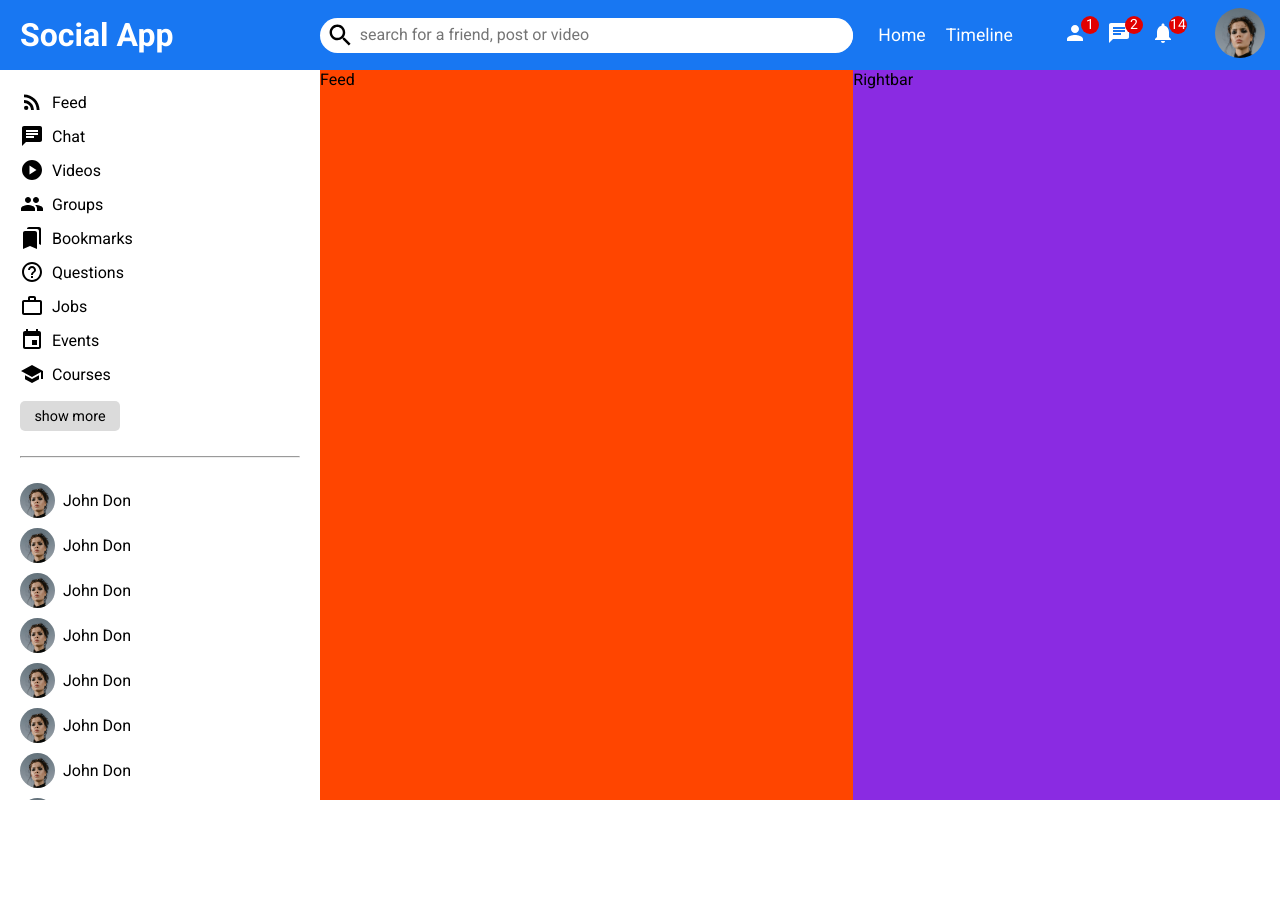
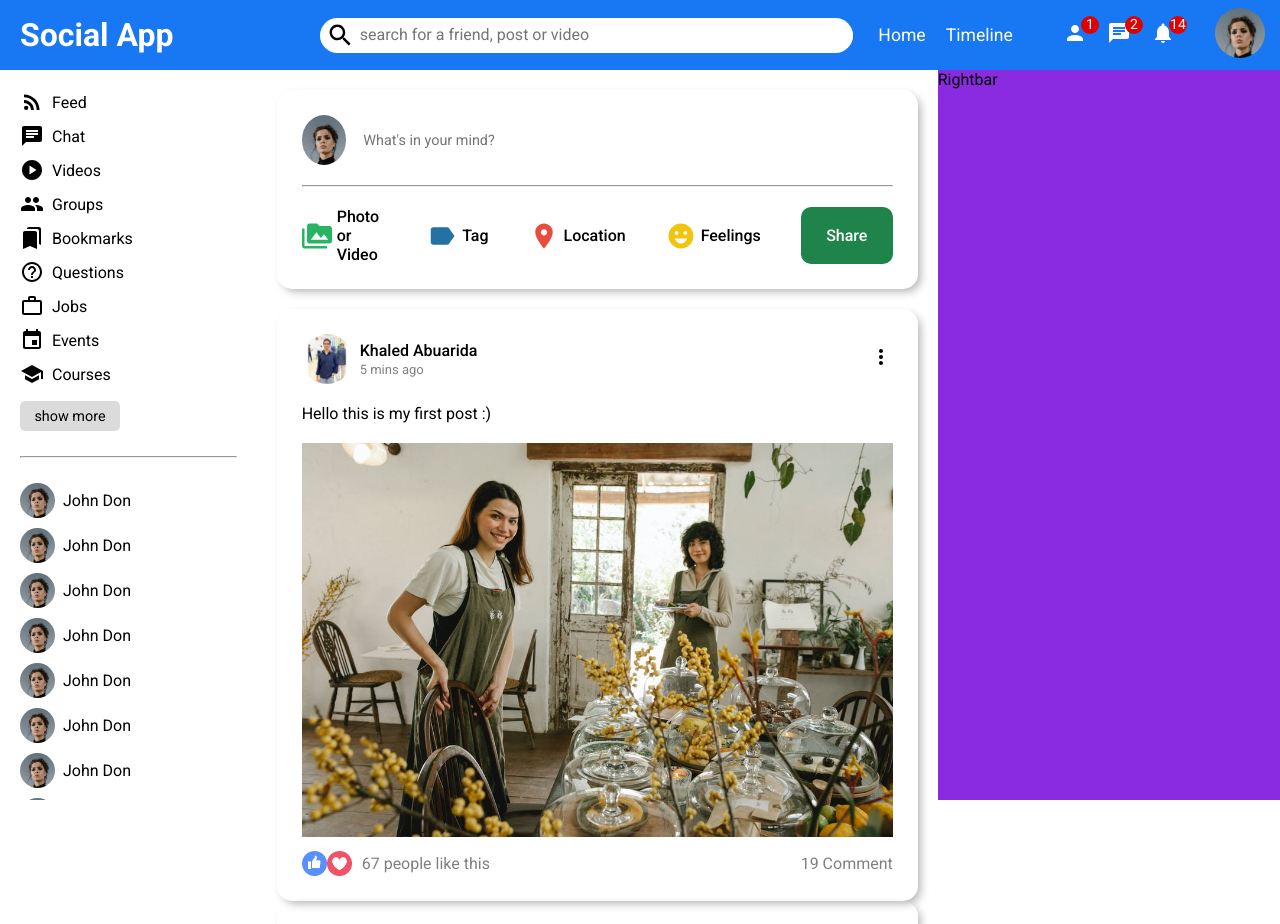
Before and after one commit to KhaledAbuarida/social-app, a React (Create React App) app: page / in a window 1280 px wide. Shown: the top 924 px of the page. Before the commit the page ends 800 px from the top, so only its background shows below. Built offline with nearby package versions, Linux system fonts and the light colour scheme.

Commit message:
share post section and posts is ready

```diff
--- a/public/index.html
+++ b/public/index.html
@@ -9,7 +9,7 @@
       content="Web site created using create-react-app"
     />
     <link rel="preconnect" href="https://fonts.googleapis.com">
-    <link href="https://fonts.googleapis.com/css2?family=Roboto:ital,wght@0,100;0,300;0,400;0,700;1,500&display=swap" rel="stylesheet">
+    <link href="https://fonts.googleapis.com/css2?family=Roboto:ital,wght@0,100;0,300;0,400;0,500;0,700;1,500&display=swap" rel="stylesheet">
     <link rel="stylesheet" href="index.css">
     <title>Social App</title>
   </head>
--- a/src/components/feed/Feed.jsx
+++ b/src/components/feed/Feed.jsx
@@ -1,9 +1,18 @@
+import Share from '../share/Share'
+import Post from '../post/Post'
 import './feed.css'
 
 export default function Feed() {
   return (
     <div className='feed'>
-      Feed
+      <Share />
+      <Post />
+      <Post />
+      <Post />
+      <Post />
+      <Post />
+      <Post />
+      <Post />
     </div>
   )
 }
--- a/src/components/feed/feed.css
+++ b/src/components/feed/feed.css
@@ -1,5 +1,5 @@
 .feed {
     flex: 5;
     height: calc(100vh - 70px);
-    background-color: orangered;
+    padding: 20px;
 }
--- /dev/null
+++ b/src/components/post/Post.jsx
@@ -0,0 +1,41 @@
+import './post.css'
+import MoreVertIcon from '@mui/icons-material/MoreVert';
+
+export default function Post() {
+  return (
+    <div className='post'>
+      <div className="postContainer">
+        <div className="postUpperPart">
+          <div className="leftUpperPart">
+            <img className='postProfileImg' src="/assets/person/khaled.jpg" alt="" />
+            <div>
+              <span className='postProfileName'>Khaled Abuarida</span>
+              <div className='postDate'>5 mins ago</div>
+            </div>
+          </div>
+          <div className="rightUpperPart">
+            <MoreVertIcon className='moreIcon'/>
+          </div>
+        </div>
+        <div className="postMiddlePart">
+          <div className="content">
+            <div className="postText">
+              Hello this is my first post :)
+            </div>
+            <img className='postPic' src="/assets/posts/5.jpeg" alt="" />
+          </div>
+        </div>
+        <div className="postLowerPart">
+          <div className="reactions">
+            <img className='likeIcon' src="/assets/like.png" alt="" />
+            <img className='likeIcon' src="/assets/heart.png" alt="" />
+            <span className='likeCount'>67 people like this</span>
+          </div>
+          <div className="comments">
+            <span>19 Comment</span>
+          </div>
+        </div>
+      </div>
+    </div>
+  )
+}
--- /dev/null
+++ b/src/components/post/post.css
@@ -0,0 +1,70 @@
+.post {
+    border-radius: 15px;
+    padding: 25px;
+    box-shadow: 4px 4px 10px -2px rgba(0,0,0,0.33);
+    -webkit-box-shadow: 4px 4px 10px -2px rgba(0,0,0,0.33);
+    -moz-box-shadow: 4px 4px 10px -2px rgba(0,0,0,0.33);
+}
+
+/* Post Upper Part */
+.postUpperPart {
+    display: flex;
+    justify-content: space-between;
+    align-items: center;
+}
+.moreIcon {
+    cursor: pointer;
+}
+.leftUpperPart .postProfileImg {
+    width: 50px;
+    height: 50px ;
+    border-radius: 50%;
+    margin-right: 8px;
+    cursor: pointer;
+}
+.leftUpperPart {
+    display: flex;
+    align-items: center;
+}
+.postProfileName {
+    font-weight: 500;
+    font-weight: 1rem;
+    cursor: pointer;
+}
+.postDate {
+    font-size: small;
+    color: gray;
+    margin-top: 2px;
+}
+/* ------------------- */
+
+/* post middle part */
+.postText {
+    margin: 20px 0;
+}
+.postPic {
+    width: 100%;
+    object-fit: contain;
+}
+/* ---------------- */
+
+/* post lower part */
+.postLowerPart {
+    display: flex;
+    align-items: center;
+    justify-content: space-between;
+    color: gray;
+    padding-top: 10px;
+}
+.reactions {
+    display: flex;
+    align-items: center;
+}
+.likeIcon {
+    width: 25px;
+    height: 25px;
+}
+.likeCount {
+    margin-left: 10px;
+}
+/* --------------- */
--- /dev/null
+++ b/src/components/share/Share.jsx
@@ -0,0 +1,39 @@
+import './share.css'
+import PermMediaIcon from '@mui/icons-material/PermMedia';
+import LabelIcon from '@mui/icons-material/Label';
+import LocationOnIcon from '@mui/icons-material/LocationOn';
+import EmojiEmotionsIcon from '@mui/icons-material/EmojiEmotions';
+
+export default function Share() {
+  return (
+    <div className='shareContainer' >
+        <div className="shareUpperPart">
+
+            <img className='profileImg' src="/assets/person/1.jpeg" alt="profilePic" />
+            <input className='shareInput' placeholder="What's in your mind?" type="text"  />
+        </div>
+        <hr className='shareHr'/>
+        <div className="shareLowerPart">
+            <div className="shareOptions">
+                <div className="shareOption">
+                    <PermMediaIcon htmlColor='#28B463' className='shareOptionIcon'/>
+                    <span className="shareOptionText"> Photo or Video </span>
+                </div>
+                <div className="shareOption">
+                    <LabelIcon htmlColor='#2471A3' className='shareOptionIcon'/>
+                    <span className='shareOptionText'>Tag</span>
+                </div>
+                <div className="shareOption">
+                    <LocationOnIcon htmlColor='#E74C3C' className='shareOptionIcon'/>
+                    <span className='shareOptionText'>Location</span>
+                </div>
+                <div className="shareOption">
+                    <EmojiEmotionsIcon htmlColor='#F1C40F' className='shareOptionIcon'/>
+                    <span className='shareOptionText'>Feelings</span>
+                </div>
+            </div>
+            <button className="shareBtn">Share</button>
+        </div>
+    </div>
+  )
+}
--- /dev/null
+++ b/src/components/share/share.css
@@ -0,0 +1,72 @@
+.shareContainer {
+    border-radius: 15px;
+    padding: 25px;
+    box-shadow: 4px 4px 10px -2px rgba(0,0,0,0.33);
+    -webkit-box-shadow: 4px 4px 10px -2px rgba(0,0,0,0.33);
+    -moz-box-shadow: 4px 4px 10px -2px rgba(0,0,0,0.33);
+    margin-bottom: 20px;
+}
+
+/* Share Upper Part */
+.shareUpperPart .profileImg {
+    width: 50px;
+    height: 50px;
+    border-radius: 50%;
+    object-fit: cover;
+    margin-right: 15px;
+}
+.shareUpperPart {
+    display: flex;
+    align-items: center;
+}
+.shareUpperPart .shareInput {
+    width: 100%;
+    height: 30px;
+    border: none;
+}
+.shareUpperPart .shareInput:focus {
+    outline: none;
+}
+.shareUpperPart .shareInput::placeholder {
+    font-size: .9rem;
+}
+/* ---------------- */
+
+.shareHr {
+    margin: 20px 0px;
+}
+
+/* Share Lower Part */
+.shareLowerPart {
+    display: flex;
+    justify-content: space-between;
+
+}
+.shareOptions {
+    display: flex;
+}
+.shareOption {
+    display: flex;
+    align-items: center;
+    margin-right: 40px;
+    cursor: pointer;
+}
+.shareOption .shareOptionIcon {
+    font-size: 30px;
+    margin-right: 5px;
+}
+.shareOption .shareOptionText {
+    font-weight: 500;
+}
+.shareBtn {
+    background-color: #1E8449;
+    border-radius: 10px;
+    padding: 10px;
+    width: 100px;
+    font-weight: 500;
+    font-size: 1rem;
+    color: #fff;
+    border: none;
+    cursor: pointer;
+}
+/* ---------------- */
```
Also changed, not shown: public/assets/person/khaled.jpg (added).
